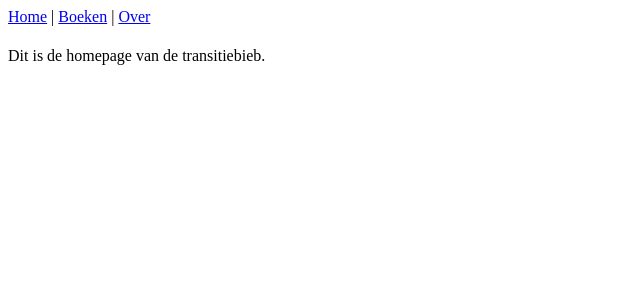
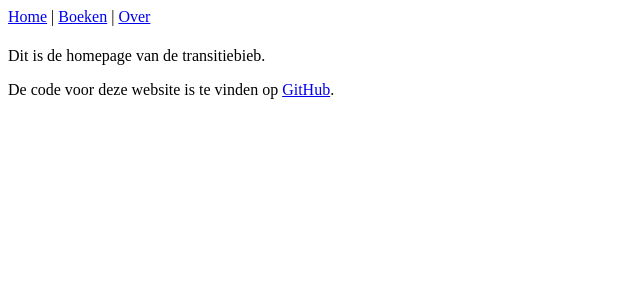
Before and after one commit to VinceW/transitionlibrary, a Jekyll site: the page built from index.md, in a window 1280 px wide. Shown: the top 300 px of the page, without its empty margins (0-640 px from the left). Built offline with Jekyll 4.4.1, drawn with Linux system fonts in a browser that asks for light colours.

Commit message:
added a link to the source code of the website

```diff
--- a/index.md
+++ b/index.md
@@ -3,3 +3,5 @@ layout: default
 ---
 
 Dit is de homepage van de transitiebieb.
+
+De code voor deze website is te vinden op [GitHub](https://github.com/VinceW/transitionlibrary).
```
